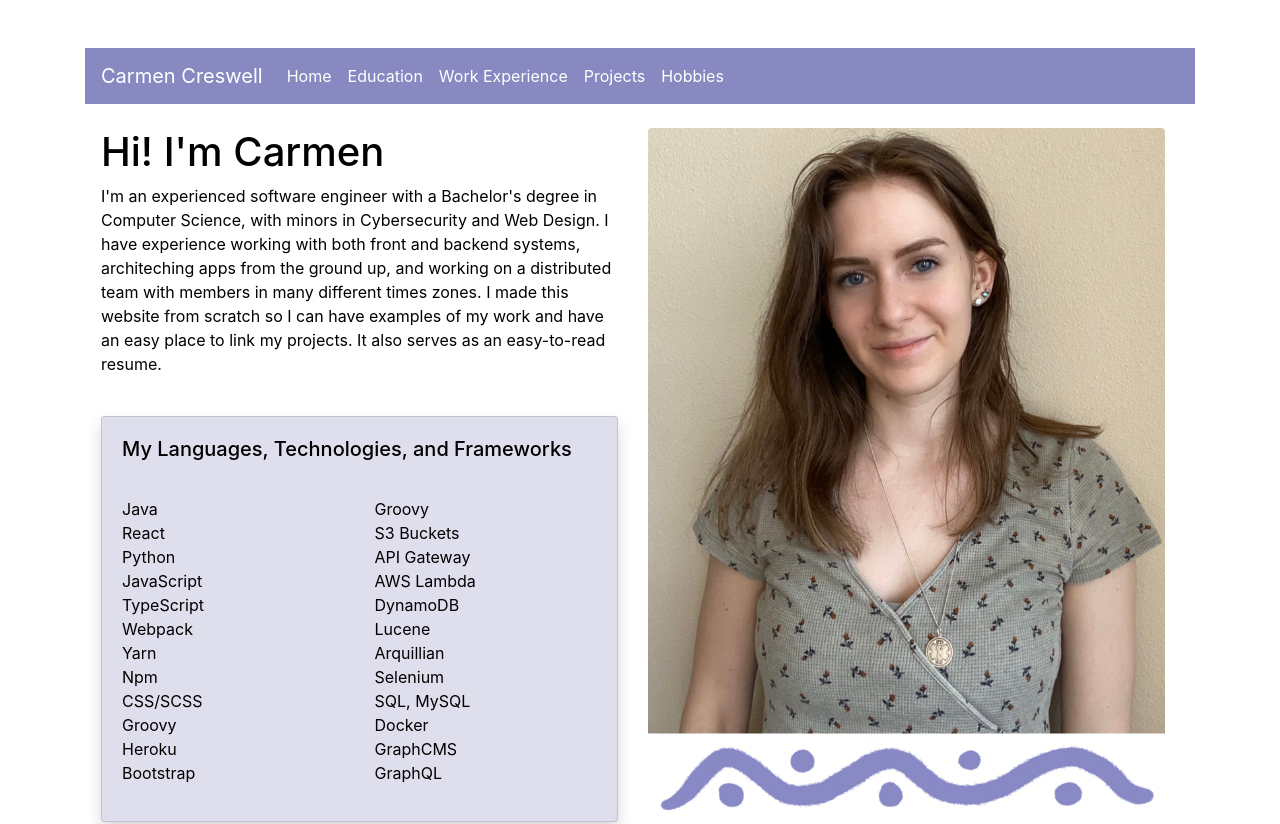
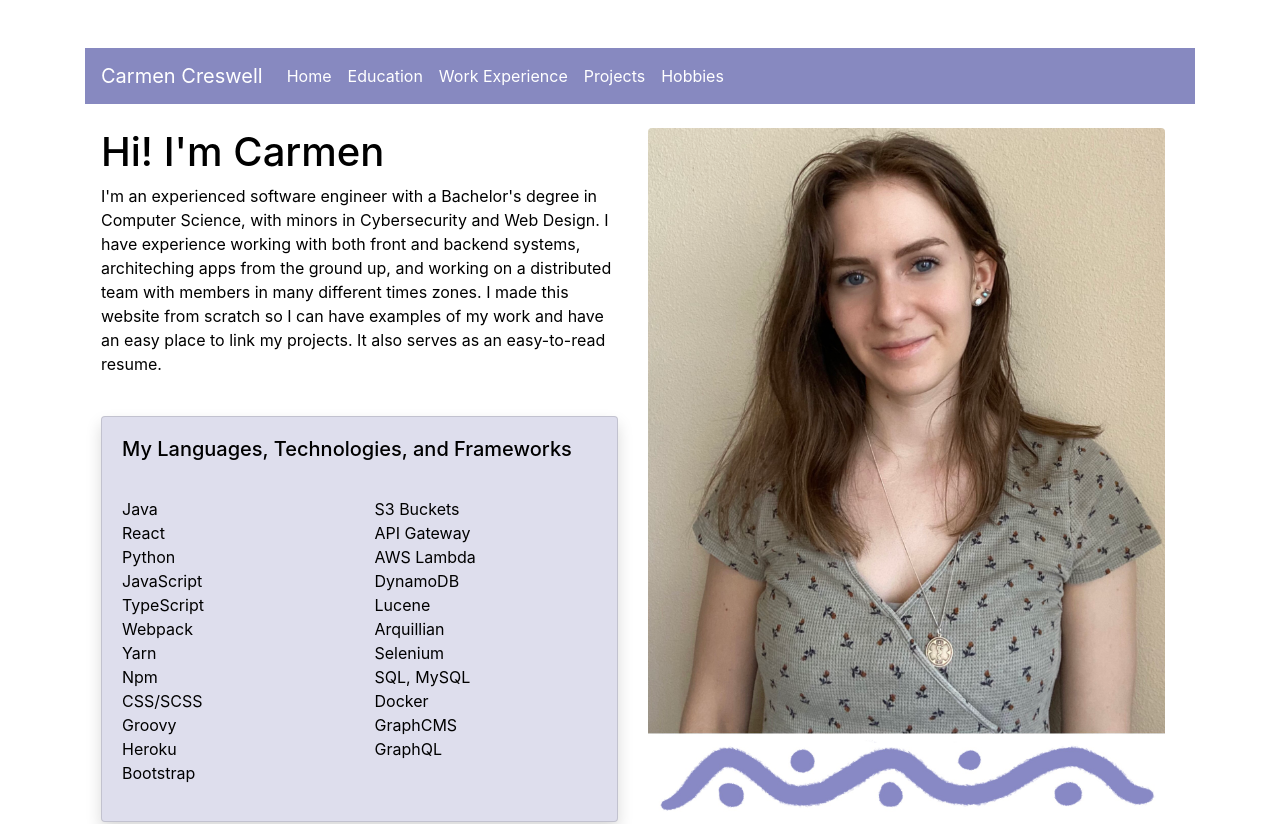
Before and after one commit to ccreswell97/CarmenCreswellWebsite, a React (Create React App) app: page /home in a window 1280 px wide. Shown: the top 824 px of the page. Built offline with nearby package versions, Linux system fonts and the light colour scheme.

Commit message:
remove duplicate skill

```diff
--- a/src/pages/Home.jsx
+++ b/src/pages/Home.jsx
@@ -35,7 +35,6 @@ export function Home() {
                                 </Col>
                                 <Col sm={6}>
                                     <ul className="list-unstyled">
-                                        <li>Groovy</li>
                                         <li>S3 Buckets</li>
                                         <li>API Gateway</li>
                                         <li>AWS Lambda</li>
```
